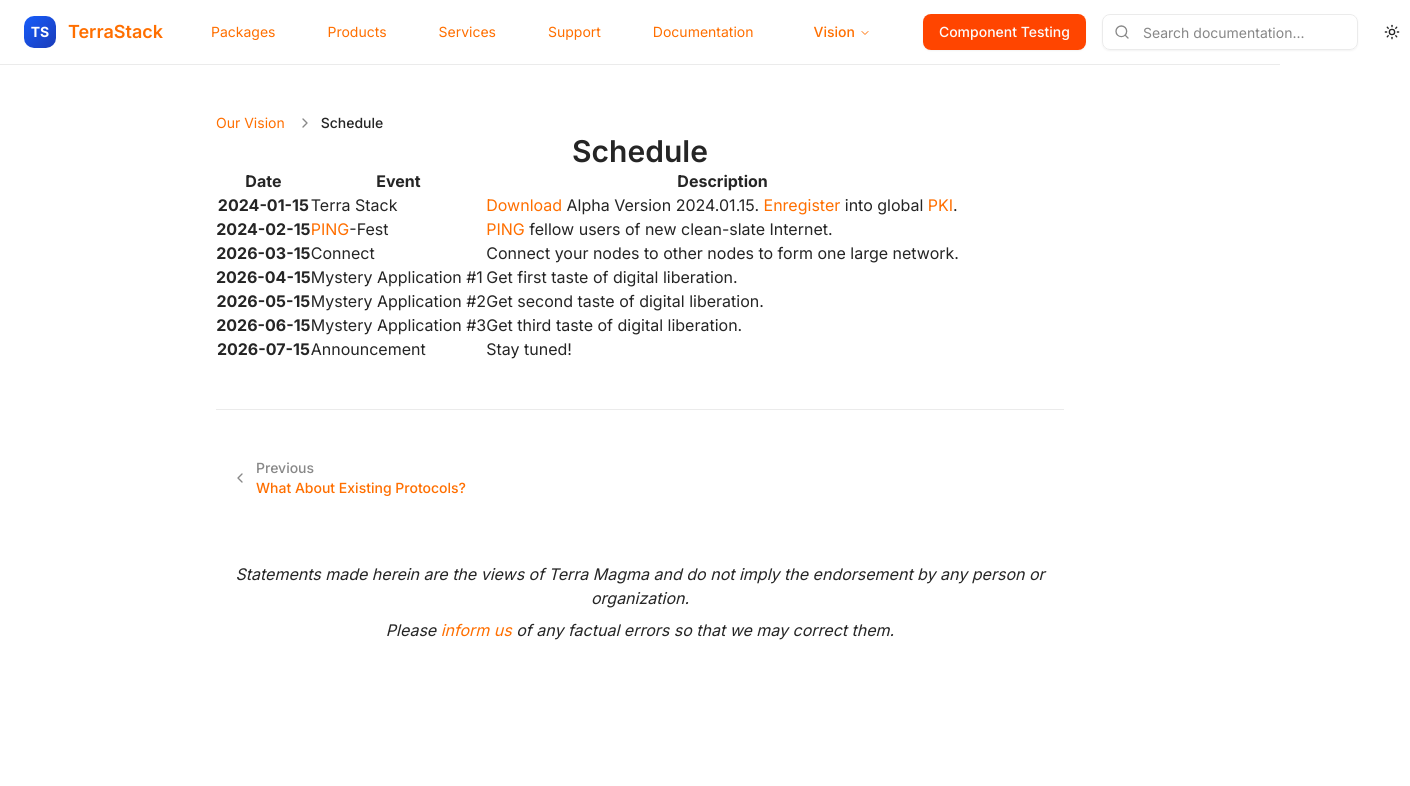
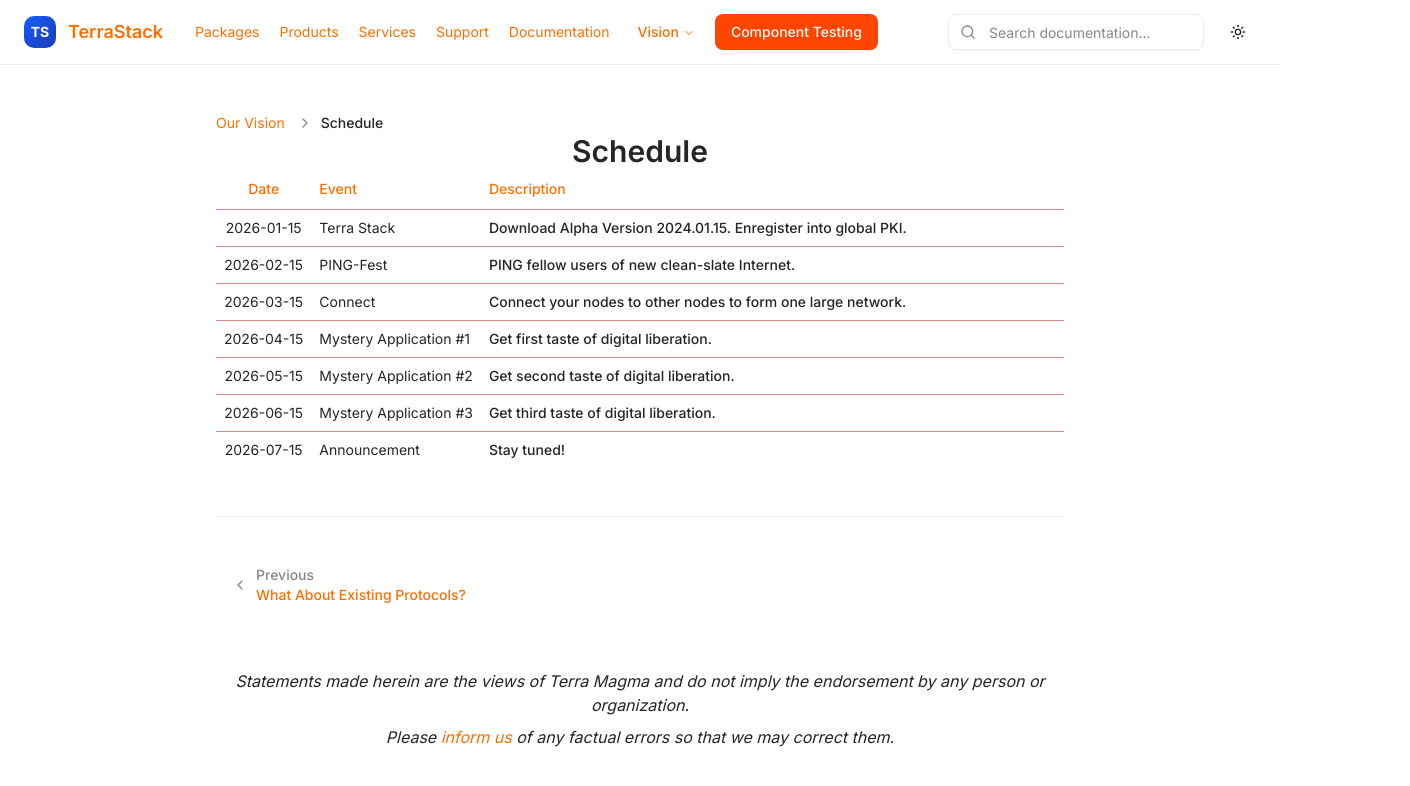
Before and after one commit to Terra-Magma/TerraStack-docs, a Next.js app: page /our-vision/schedule in a window 1280 px wide. Shown: the top 786 px of the page, 1410 px wide, since content can reach past the window. Built offline with nearby package versions, Linux system fonts and the light colour scheme.

Commit message:
update styling and schedule table

```diff
--- a/src/app/globals.css
+++ b/src/app/globals.css
@@ -181,7 +181,7 @@ ol {
   padding-left: 1.25rem;
 }
 
-li {
+li.body-text {
   margin: 1rem 1rem;
 }
 
--- a/src/app/our-vision/schedule/page.tsx
+++ b/src/app/our-vision/schedule/page.tsx
@@ -2,8 +2,47 @@ import Link from 'next/link';
 import { Breadcrumbs } from '@/components/ui/breadcrumbs';
 import { PageNavigation } from '@/components/layout/page-navigation';
 import Disclaimer from '@/components/layout/disclaimer';
+import {Table, TableBody, TableCell, TableHead, TableHeader, TableRow} from "@/components/ui/table";
 
 export default function SchedulePage() {
+    const events = [
+        {
+            date: '2026-01-15',
+            event: 'Terra Stack',
+            description: 'Download Alpha Version 2024.01.15. Enregister into global PKI.'
+        },
+        {
+            date: '2026-02-15',
+            event: 'PING-Fest',
+            description: 'PING fellow users of new clean-slate Internet.'
+        },
+        {
+            date: '2026-03-15',
+            event: 'Connect',
+            description: 'Connect your nodes to other nodes to form one large network.'
+        },
+        {
+            date: '2026-04-15',
+            event: 'Mystery Application #1',
+            description: 'Get first taste of digital liberation.'
+        },
+        {
+            date: '2026-05-15',
+            event: 'Mystery Application #2',
+            description: 'Get second taste of digital liberation.'
+        },
+        {
+            date: '2026-06-15',
+            event: 'Mystery Application #3',
+            description: 'Get third taste of digital liberation.'
+        },
+        {
+            date: '2026-07-15',
+            event: 'Announcement',
+            description: 'Stay tuned!'
+        }
+    ];
+
   return (
     <div className="m-4 vision flex justify-center">
       <div className="flex-1 px-6 py-8 max-w-4xl">
@@ -20,79 +59,33 @@ export default function SchedulePage() {
         </div>
         <div className="row">
           <div className="col">
-            <table>
-              <thead>
-                <tr>
-                  <th>Date</th>
-                  <th>Event</th>
-                  <th>Description</th>
-                </tr>
-              </thead>
-              <tbody>
-                <tr>
-                  <th>2024-01-15</th>
-                  <td>Terra Stack</td>
-                  <td>
-                    <Link href="/Packages/Terra Suite/Terra Suite.stm">Download</Link> Alpha Version 2024.01.15.{' '}
-                    <Link href="/Services/Terra Sage/Enregister.stm">Enregister</Link> into global{' '}
-                    <Link
-                      target="_blank"
-                      href="https://en.wikipedia.org/wiki/Public_key_infrastructure"
-                    >
-                      PKI
-                    </Link>
-                    .
-                  </td>
-                </tr>
-                <tr>
-                  <th>2024-02-15</th>
-                  <td>
-                    <Link
-                      target="_blank"
-                      href="https://en.wikipedia.org/wiki/Ping_(networking_utility)"
-                    >
-                      PING
-                    </Link>
-                    -Fest
-                  </td>
-                  <td>
-                    <Link
-                      target="_blank"
-                      href="https://en.wikipedia.org/wiki/Ping_(networking_utility)"
-                    >
-                      PING
-                    </Link>{' '}
-                    fellow users of new clean-slate Internet.
-                  </td>
-                </tr>
-                <tr>
-                  <th>2026-03-15</th>
-                  <td>Connect</td>
-                  <td>Connect your nodes to other nodes to form one large network.</td>
-                </tr>
-                <tr>
-                  <th>2026-04-15</th>
-                  <td>Mystery Application #1</td>
-                  <td>Get first taste of digital liberation.</td>
-                </tr>
-                <tr>
-                  <th>2026-05-15</th>
-                  <td>Mystery Application #2</td>
-                  <td>Get second taste of digital liberation.</td>
-                </tr>
-                <tr>
-                  <th>2026-06-15</th>
-                  <td>Mystery Application #3</td>
-                  <td>Get third taste of digital liberation.</td>
-                </tr>
-                <tr>
-                  <th>2026-07-15</th>
-                  <td>Announcement</td>
-                  <td>Stay tuned!</td>
-                </tr>
-              </tbody>
-              <tfoot></tfoot>
-            </table>
+              <Table>
+                  <TableHeader>
+                      <TableRow>
+                          <TableHead
+                              className={'text-center'}
+                          >
+                              Date
+                          </TableHead>
+                          <TableHead
+                          >
+                              Event
+                          </TableHead>
+                          <TableHead className="w-[100px]">Description</TableHead>
+                      </TableRow>
+                  </TableHeader>
+                  <TableBody>
+                      {events.map((row) => (
+                          <TableRow key={row.date}>
+                              <TableCell className={'text-center'}>{row.date}</TableCell>
+                              <TableCell>{row.event}</TableCell>
+                              <TableCell className="font-medium overflow-auto whitespace-normal w-[100%]">
+                                  {row.description}
+                              </TableCell>
+                          </TableRow>
+                      ))}
+                  </TableBody>
+              </Table>
           </div>
         </div>
         <PageNavigation
--- a/src/app/our-vision/what-about-existing-protocols/page.tsx
+++ b/src/app/our-vision/what-about-existing-protocols/page.tsx
@@ -5,6 +5,7 @@ import { Table, TableBody, TableCell, TableHead, TableHeader, TableRow } from '@
 import WifiIcon from '@mui/icons-material/Wifi';
 import WifiOffIcon from '@mui/icons-material/WifiOff';
 import Wifi2BarIcon from '@mui/icons-material/Wifi2Bar';
+import {ReactElement} from "react";
 
 export default function ExistingProtocolsPage() {
   const data = [
@@ -61,7 +62,7 @@ export default function ExistingProtocolsPage() {
     { feature: 'Most features are functionly orthogonal.', tcpv4: 'yes', tcpv6: 'yes', terra: 'yes' },
   ];
 
-  const getIcon = (text: string): Element => {
+  const getIcon = (text: string) => {
     switch (text) {
       case 'yes':
         return <WifiIcon className="text-success" />;
@@ -103,19 +104,16 @@ export default function ExistingProtocolsPage() {
                 <TableRow>
                   <TableHead className="w-[100px]">Feature</TableHead>
                   <TableHead
-                    style={{ color: 'var(--primary-hover)' }}
                     className={'text-center'}
                   >
                     TCP/IP4
                   </TableHead>
                   <TableHead
-                    style={{ color: 'var(--primary-hover)' }}
                     className={'text-center'}
                   >
                     TCP/IP6
                   </TableHead>
                   <TableHead
-                    style={{ color: 'var(--primary-hover)' }}
                     className={'text-center'}
                   >
                     TerraStack
--- a/src/components/ui/table.tsx
+++ b/src/components/ui/table.tsx
@@ -67,7 +67,7 @@ function TableHead({ className, ...props }: React.ComponentProps<'th'>) {
     <th
       data-slot="table-head"
       className={cn(
-        'text-[var(--primary-hover)] h-10 px-2 text-left align-middle font-medium whitespace-nowrap [&:has([role=checkbox])]:pr-0 [&>[role=checkbox]]:translate-y-[2px]',
+        'text-magma h-10 px-2 text-left align-middle font-medium whitespace-nowrap [&:has([role=checkbox])]:pr-0 [&>[role=checkbox]]:translate-y-[2px]',
         className
       )}
       {...props}
```
